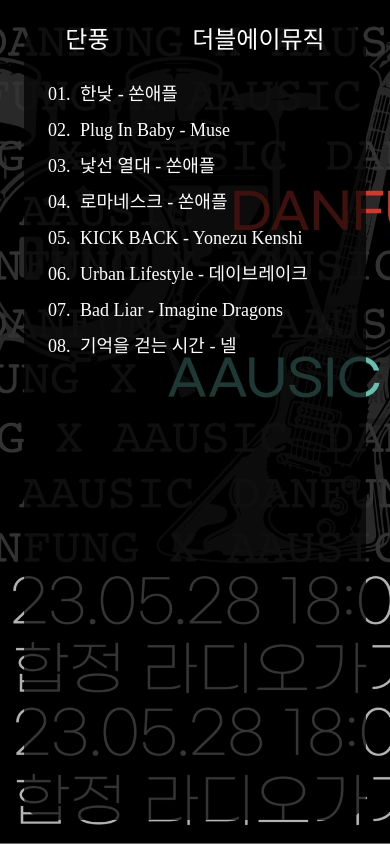
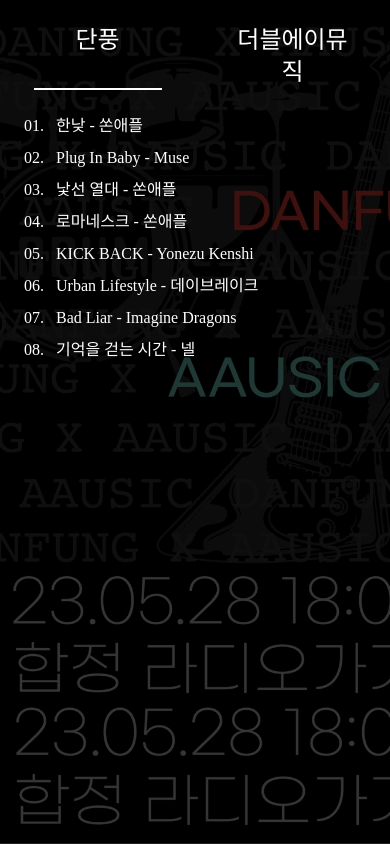
Before and after one commit to gina0605/danfung-setlist, a Next.js app: page / in a window 390 px wide. Built offline with nearby package versions, Linux system fonts and the light colour scheme; a web font is replaced by a local one.

Commit message:
Add data, button feature, transition

```diff
--- a/src/app/page.tsx
+++ b/src/app/page.tsx
@@ -1,10 +1,16 @@
+"use client";
+
+import { useState } from "react";
+
 type song = {
   title: string;
   composer: string;
 };
 
-export default function Home() {
-  const danfung: song[] = [
+const bands = ["단풍", "더블에이뮤직"];
+
+const setlist: song[][] = [
+  [
     { title: "한낮", composer: "쏜애플" },
     { title: "Plug In Baby", composer: "Muse" },
     { title: "낯선 열대", composer: "쏜애플" },
@@ -13,20 +19,50 @@
     { title: "Urban Lifestyle", composer: "데이브레이크" },
     { title: "Bad Liar", composer: "Imagine Dragons" },
     { title: "기억을 걷는 시간", composer: "넬" },
-  ];
+  ],
+  [
+    { title: "Where the Streets Have No Name", composer: "U2" },
+    { title: "I Knew You Were Trouble", composer: "Taylor Swift" },
+    { title: "Make Me Wanna Die", composer: "The Pretty Reckless" },
+    { title: "얼음요새", composer: "터치드" },
+    { title: "사랑하긴 했었나요", composer: "잔나비" },
+    { title: "빗속에서", composer: "YB" },
+    { title: "금지된 사랑", composer: "김경호" },
+    { title: "LETTER", composer: "유다빈밴드" },
+    { title: "Betelgeuse", composer: "Yuuri" },
+    { title: "Blue", composer: "터치드" },
+    { title: "popo", composer: "백예린" },
+    { title: "サムライハート(Some Like it Hot)", composer: "SPYAIR" },
+    { title: "9", composer: "Silica Gel" },
+    { title: "good 4 u", composer: "Olivia Rodrigo" },
+    { title: "Alive", composer: "터치드" },
+    { title: "Sk8er Boi", composer: "Avril Lavigne" },
+  ],
+];
+
+export default function Home() {
+  const [tab, setTab] = useState(0);
 
   return (
     <main className="flex min-h-screen flex-col items-center justify-between bg-black w-screen h-screen">
-      <div className="w-full h-full bg-poster min-h-screen bg-cover p-6 flex justify-center">
+      <div className="w-full h-full bg-poster min-h-screen bg-cover flex justify-center">
         <div className="w-[30rem] h-full relative flex flex-col">
-          <div className="w-full h-full rounded-3xl absolute inset-0 bg-black opacity-70 z-0" />
+          <div className="w-full h-full absolute inset-0 bg-black opacity-70 z-0" />
           <div className="relative z-30 text-white font-suite font-light">
             <div className="flex w-full justify-around text-2xl">
-              <p>단풍</p>
-              <p>더블에이뮤직</p>
+              {bands.map((name, idx) => (
+                <div
+                  className={`w-32 text-center cursor-pointer transition-all border-b-2 duration-500 mt-6 ${
+                    tab === idx ? "border-white" : "border-transparent"
+                  }`}
+                  onClick={() => setTab(idx)}
+                >
+                  {name}
+                </div>
+              ))}
             </div>
-            <div className="flex w-full flex-col text-lg px-6 mt-6 space-y-2">
-              {danfung.map(({ title, composer }, idx) => (
+            <div className="flex w-full flex-col text-base md:text-lg px-6 mt-6 space-y-2">
+              {setlist[tab].map(({ title, composer }, idx) => (
                 <div className="flex">
                   <p className="w-8">{String(idx + 1).padStart(2, "0")}.</p>
                   <p>
```
